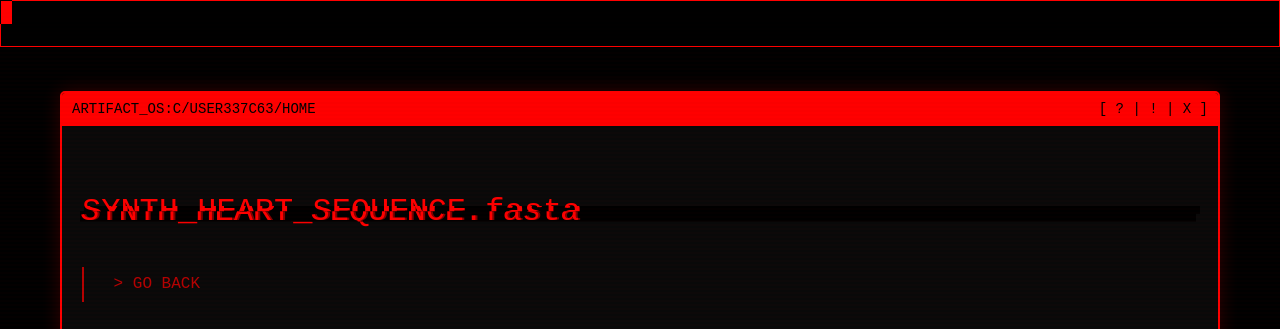
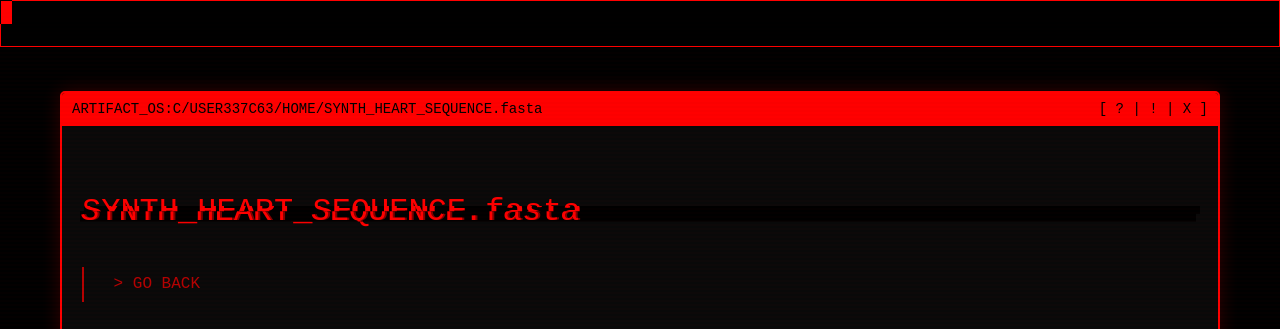
Before and after one commit to Posey-Stiffle/RealPC, a plain HTML site: page SYNTH_HEART_SEQUENCE.html in a window 1280 px wide. Shown: the top 329 px of the page. Drawn offline with Linux system fonts and the light colour scheme.

Commit message:
Update SYNTH_HEART_SEQUENCE.html

```diff
--- a/SYNTH_HEART_SEQUENCE.html
+++ b/SYNTH_HEART_SEQUENCE.html
@@ -336,7 +336,7 @@
   <div class="container">
     <div class="terminal">
       <div class="terminal-header">
-        <span>ARTIFACT_OS:C/USER337C63/HOME</span>
+        <span>ARTIFACT_OS:C/USER337C63/HOME/SYNTH_HEART_SEQUENCE.fasta</span>
         <span>[ ? | ! | X ]</span>
       </div>
 
```
